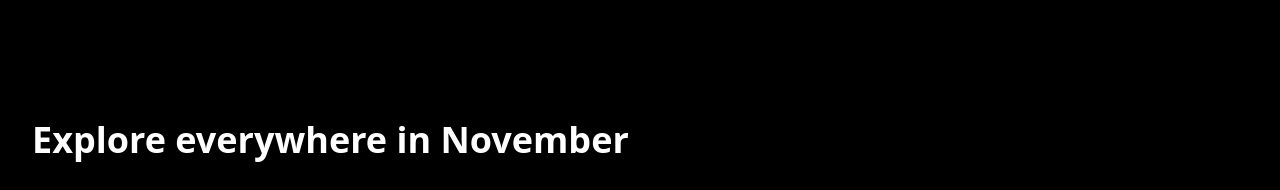
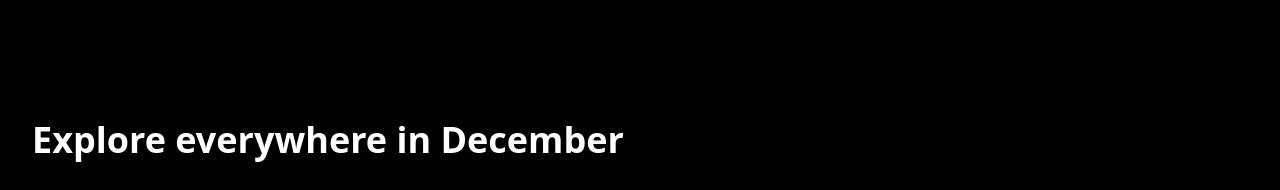
Before and after one commit to David-Amir-18/e-commerce-react-depi, a React (Vite) app: page / in a window 1280 px wide. Shown: the part 940-1130 px from the top of the page. Built offline with nearby package versions, Linux system fonts and the light colour scheme; no server answers.

Commit message:
Changed deals section to December instead of November

```diff
--- a/src/Deals/DealsSection.jsx
+++ b/src/Deals/DealsSection.jsx
@@ -55,7 +55,7 @@ const DealsSection = () => {
   return (
     <div className="relative z-10 pt-40 max-md:pt-10 px-8 max-md:px-0 mx-auto">
       <h2 className="text-4xl font-bold text-white mb-8 mt-5">
-        Explore everywhere in November
+        Explore everywhere in December
       </h2>
 
       <div className="relative mb-6">
```
Also changed, not shown: src/Searchbars/SearchBar.jsx (+4 -4 lines), src/pages/FlightResultsPage.jsx (line endings or trailing spaces).
